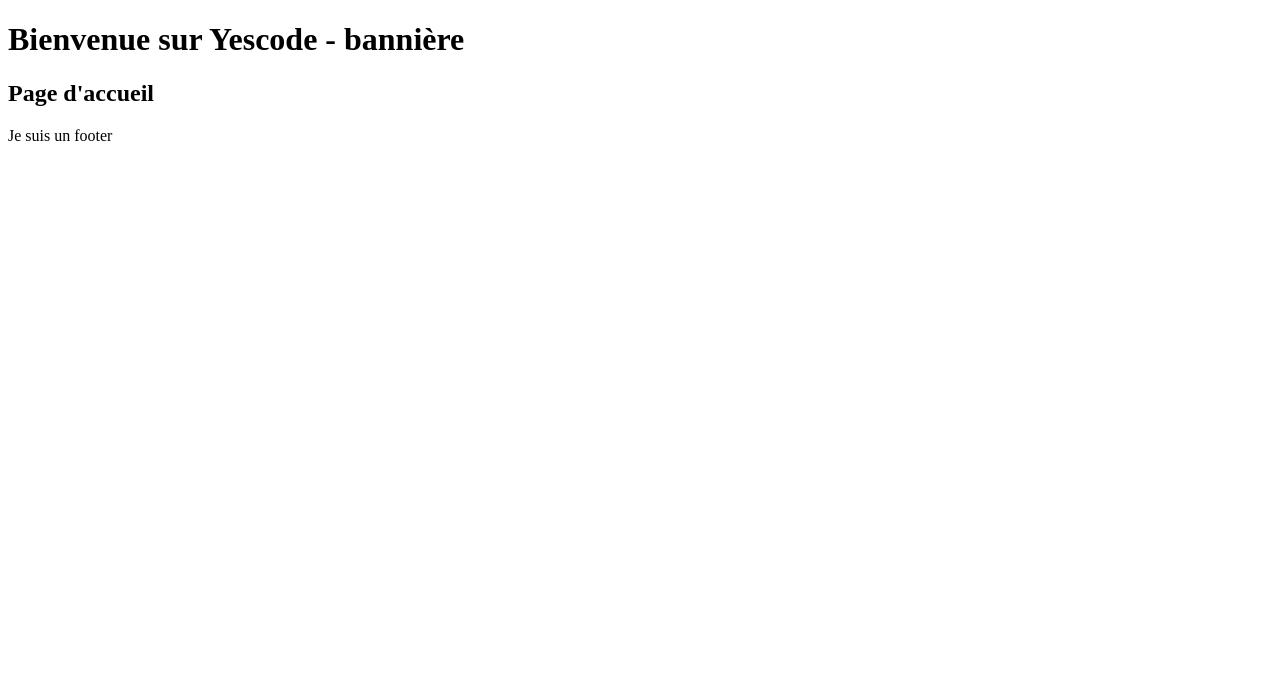
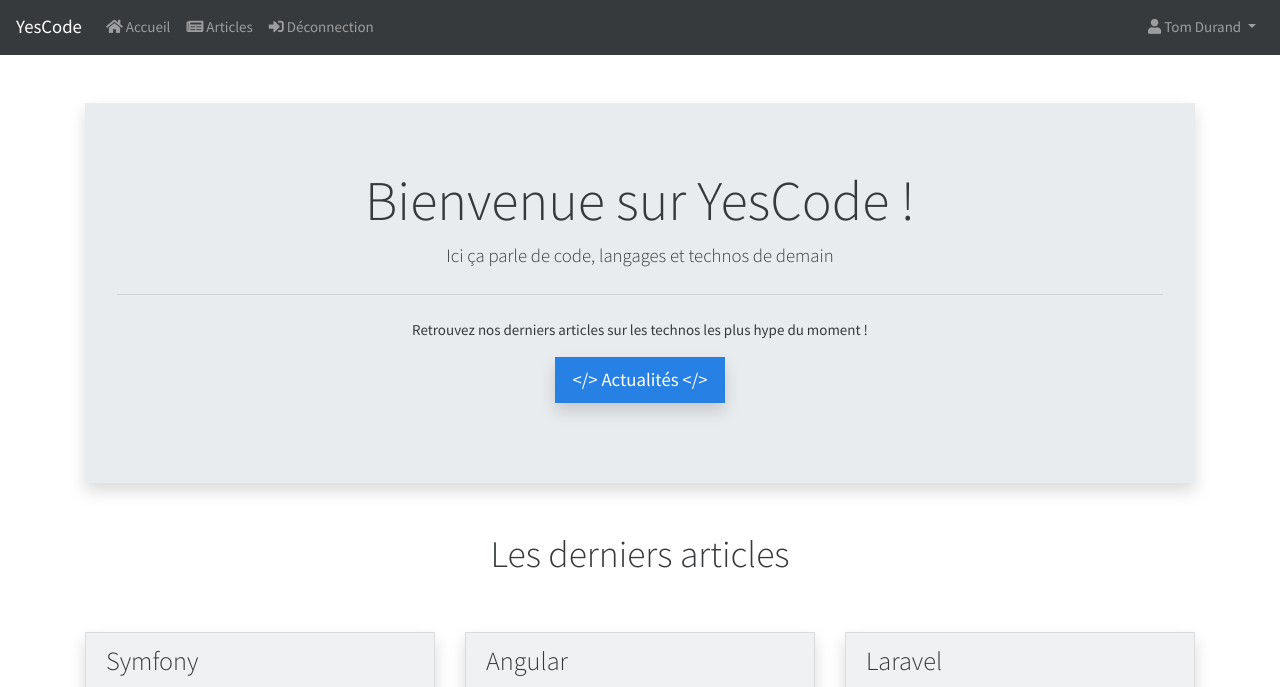
Before and after one commit to MarjorieMM/YesCode, a Symfony app: template templates/home/index.html.twig in a window 1280 px wide. Shown: the top 687 px of the page. Before the commit the page ends 141 px from the top, so only its background shows below. Run offline with Twig, Linux system fonts and the light colour scheme; the template is opened without the code that fills it, so the values that code supplies are empty; some libraries are stand-ins or nearby versions.

Commit message:
Réalisation du TP articles et users

```diff
--- a/templates/base.html.twig
+++ b/templates/base.html.twig
@@ -2,17 +2,21 @@
 <html>
     <head>
         <meta charset="UTF-8">
+        <link rel="stylesheet" href="https://cdnjs.cloudflare.com/ajax/libs/bootswatch/4.5.3/cosmo/bootstrap.min.css" integrity="sha512-p3K6wC/GgRxBkr7zvR07YUW11tU3KX94T+WlJhDBYrOk0BgWSQXt03rtsLdSagBAlwHiPA2kldKpNtkUJ5aYjw==" crossorigin="anonymous" />
+        <link rel="stylesheet" href="https://cdnjs.cloudflare.com/ajax/libs/font-awesome/5.15.1/css/all.min.css" integrity="sha512-+4zCK9k+qNFUR5X+cKL9EIR+ZOhtIloNl9GIKS57V1MyNsYpYcUrUeQc9vNfzsWfV28IaLL3i96P9sdNyeRssA==" crossorigin="anonymous" />
         <title>Yescode - {% block title %}{% endblock %}</title>
         {% block stylesheets %}{% endblock %}
 
 
     </head>
     <body>
-    <h1>Bienvenue sur Yescode - bannière</h1>
+    {% include "partials/header.html.twig" %}
+
         {% block body %}{% endblock %}
-             <footer>
-            {% block footer %} Copyright - 2021 - Amar2050{% endblock %}
-        </footer>
+
         {% block javascripts %}{% endblock %}
+{% include "partials/scripts.html.twig" %}
+{% include "partials/footer.html.twig" %}
+
     </body>
 </html>
--- a/templates/home/index.html.twig
+++ b/templates/home/index.html.twig
@@ -1,5 +1,35 @@
-{% extends "base.html.twig" %}
+{% extends 'base.html.twig' %}
+{% set symfony = {"title" : "symfony", "intro" : "Symfony est un framework PHP complet", "author" : "Fabien Potencier", "image" : "https://neo7.fr/wp-content/uploads/2018/01/symfony-logo.png" } %}
+{% set angular = {"title" : "angular", "intro" : "Angular le framework de Google", "author" : "Angus Lard", "image" : "https://angular.io/assets/images/logos/angular/angular.svg"} %}
+{% set laravel = {"title" : "laravel", "intro" : "Laravel est un framework PHP aussi", "author" : "Lara Velle", "image" : "https://jf-blog.fr/wp-content/uploads/2018/07/laravel-logo.png"} %}
+{% set articles = {symfony, angular, laravel} %}
 
 {% block title %}Accueil{% endblock %}
-{% block body %}<h2>Page d'accueil</h2>{% endblock %}
-{% block footer %}Je suis un footer{% endblock %}
+
+{% block body %}
+<div class="container">
+
+    <div class="jumbotron text-center my-5 shadow">
+        <h1 class="display-4">Bienvenue sur YesCode !</h1>
+        <p class="lead">Ici ça parle de code, langages et technos de demain </p>
+        <hr class="my-4">
+        <p>Retrouvez nos derniers articles sur les technos les plus hype du moment !</p>
+        <p class="lead">
+          <a class="btn btn-primary btn-lg shadow" href="#" role="button">  &lt;/&gt; Actualités &lt;/&gt; </a>
+        </p>
+    </div>
+
+    <h2 class="text-center h1">Les derniers articles</h2>
+
+    <div class="row">
+        {% for article in articles %}
+    {% include "partials/card.article.html.twig" %}
+{% endfor %}
+        </div>
+
+
+</div>
+
+
+
+{% endblock %}
--- /dev/null
+++ b/templates/partials/card.article.html.twig
@@ -0,0 +1,23 @@
+<div class="col-4">
+    <div class="card bg-light my-5 shadow">
+        <h3 class="card-header">{{article.title | title}}</h3>
+        <img height="350px"  src="{{article.image}}" alt="Card image">
+
+        <div class="card-body">
+        <p class="card-text">{{article.intro}}</p>
+        <a href="#" class="btn btn-primary rounded">Lire la suite</a>
+
+        <div class="my-3">
+        <a href="#" class="card-link">{{article.author}}</a>
+        </div>
+
+        </div>
+
+ <div class="card-footer text-muted">
+                Il y a 2 jours
+                </div>
+        </div>
+
+
+
+</div>
--- /dev/null
+++ b/templates/partials/footer.html.twig
@@ -0,0 +1,4 @@
+<footer class="text-center">
+{% block footer %}Copyright Yescode -
+{{ "now"|date("Y") }}<i class="fab fa-twitter fa-3x"></i><i class="fab fa-facebook fa-3x"></i><i class="fab fa-linkedin fa-3x"></i>
+{% endblock %}</footer>
--- /dev/null
+++ b/templates/partials/header.html.twig
@@ -0,0 +1,77 @@
+
+
+<header>
+
+{% set user = {firstname : "Tom", lastname : "Durand", role : "admin", isConnected : true} %}
+
+			<nav class="navbar navbar-expand-lg navbar-dark bg-dark">
+
+				<a class="navbar-brand" href="{{path("home")}}">
+                    YesCode
+                </a>
+
+				<button class="navbar-toggler" type="button" data-toggle="collapse" data-target="#navbarColor01" aria-controls="navbarColor01" aria-expanded="false" aria-label="Toggle navigation">
+					<span class="navbar-toggler-icon"></span>
+				</button>
+
+				<div class="collapse navbar-collapse" id="navbarColor01">
+					<ul class="navbar-nav mr-auto">
+
+						<li class="nav-item">
+							<a class="nav-link" href="{{path("home")}}">
+                                <i class="fa fa-home"></i>
+                                Accueil
+							</a>
+						</li>
+
+						<li class="nav-item">
+							<a class="nav-link" href="#">
+                                <i class="fa fa-newspaper"></i>
+                                Articles
+							</a>
+						</li>
+{% if user.isConnected %}
+						<li class="nav-item">
+							<a class="nav-link" href="#">
+                                <i class="fas fa-sign-in-alt"></i>
+                               Déconnection
+							</a>
+						</li>
+                        {% else %}
+                          <li class="nav-item">
+							<a class="nav-link" href="#">
+                                <i class="fas fa-user-plus"></i>
+                               Inscription
+							</a>
+						</li>
+                           <li class="nav-item">
+							<a class="nav-link" href="#">
+                                <i class="fas fa-sign-out-alt"></i>
+                               Connection
+							</a>
+						</li>
+{% endif %}
+
+                    </ul>
+                    <ul class="navbar-nav ml-auto">
+						<li class="nav-item dropdown">
+							<a class="nav-link dropdown-toggle" data-toggle="dropdown" href="#" role="button" aria-haspopup="true" aria-expanded="false">
+                                <i class="fa fa-user"></i>
+                               {{user.firstname | title}}
+                               {{user.lastname | title}}
+                            </a>
+							<div class="dropdown-menu dropdown-menu-right">
+								<a class="dropdown-item" href="#">Mon Profil</a>
+								<a class="dropdown-item" href="#">Mes articles</a>
+                                {% if user.role == "admin" %}
+                                <a class="dropdown-item" href="#">Espace Admin</a>
+                                {% endif %}
+
+								<div class="dropdown-divider"></div>
+								<a class="dropdown-item" href="#">Déconnexion</a>
+							</div>
+						</li>
+					</ul>
+				</div>
+			</nav>
+		</header>
--- /dev/null
+++ b/templates/partials/scripts.html.twig
@@ -0,0 +1,3 @@
+  <script src="https://code.jquery.com/jquery-3.5.1.slim.min.js" integrity="sha384-DfXdz2htPH0lsSSs5nCTpuj/zy4C+OGpamoFVy38MVBnE+IbbVYUew+OrCXaRkfj" crossorigin="anonymous"></script>
+        <script src="https://cdn.jsdelivr.net/npm/popper.js@1.16.1/dist/umd/popper.min.js" integrity="sha384-9/reFTGAW83EW2RDu2S0VKaIzap3H66lZH81PoYlFhbGU+6BZp6G7niu735Sk7lN" crossorigin="anonymous"></script>
+        <script src="https://cdn.jsdelivr.net/npm/bootstrap@4.5.3/dist/js/bootstrap.min.js" integrity="sha384-w1Q4orYjBQndcko6MimVbzY0tgp4pWB4lZ7lr30WKz0vr/aWKhXdBNmNb5D92v7s" crossorigin="anonymous"></script>
```
Also changed, not shown: src/Controller/HomeController.php (+0 -9 lines), templates/home/articles.html.twig (deleted, +0 -9 lines).
